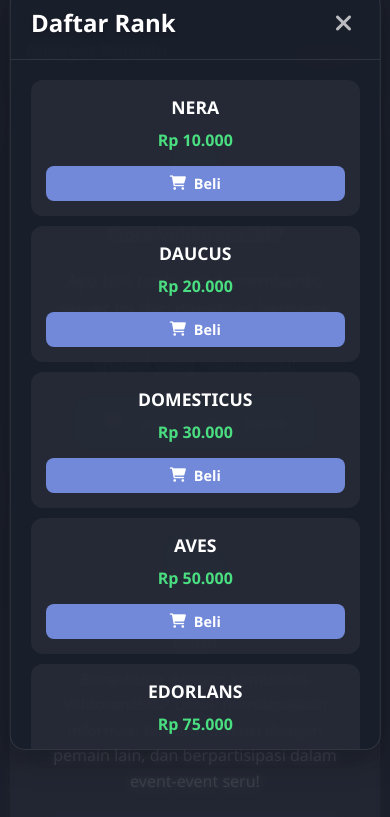
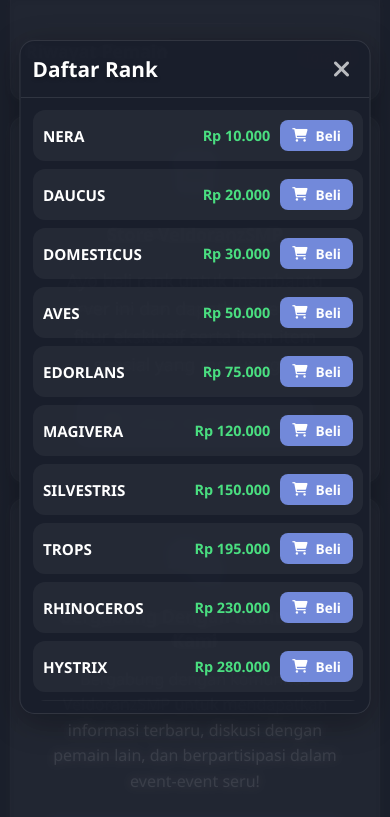
Before and after one commit to kizu208/veldoranzweb, a plain HTML site: page index.html in a window 390 px wide. Both pictures are taken after a click on the button "Lihat Daftar Rank". Shown: the part 911-1728 px from the top of the page. Drawn offline with nearby package versions, Linux system fonts and the light colour scheme; no server answers.

Commit message:
Add files via upload

```diff
--- a/style.css
+++ b/style.css
@@ -1244,31 +1244,80 @@ p {
 /* Mobile Responsive */
 @media (max-width: 768px) {
     .popup-content {
-        width: 95%;
-        padding: 20px;
-        max-height: 90vh;
+        width: 85%;
+        padding: 15px;
+        max-height: 80vh;
         overflow-y: auto;
+        top: 50%;
+        margin-top: 0;
+    }
+
+    .popup-header {
+        padding: 15px;
+        margin: -15px -15px 15px -15px;
+    }
+
+    .popup-header h2 {
+        font-size: 1.3em;
     }
 
     .rank-list {
-        max-height: none;
+        max-height: 60vh;
+        padding-right: 5px;
     }
 
     .rank-item {
-        flex-direction: column;
-        gap: 15px;
-        text-align: center;
+        padding: 12px;
+        margin-bottom: 8px;
+        display: grid;
+        grid-template-columns: 1fr auto;
+        align-items: center;
+        gap: 10px;
     }
 
     .rank-info {
-        flex-direction: column;
+        display: grid;
+        grid-template-columns: 1fr auto;
+        align-items: center;
         gap: 10px;
         margin-right: 0;
     }
 
+    .rank-name {
+        font-size: 0.95em;
+    }
+
+    .rank-price {
+        font-size: 0.9em;
+        text-align: right;
+    }
+
     .buy-button {
-        width: 100%;
-        justify-content: center;
+        padding: 6px 12px;
+        font-size: 0.85em;
+    }
+}
+
+@media (max-width: 480px) {
+    .popup-content {
+        width: 90%;
+        padding: 12px;
+        margin-top: 0;
+        top: 50%;
+        transform: translate(-50%, -50%) scale(0.95);
+    }
+
+    .popup-header {
+        padding: 12px;
+        margin: -12px -12px 12px -12px;
+    }
+
+    .rank-list {
+        max-height: 70vh;
+    }
+
+    .rank-item {
+        padding: 10px;
     }
 }
 
```
